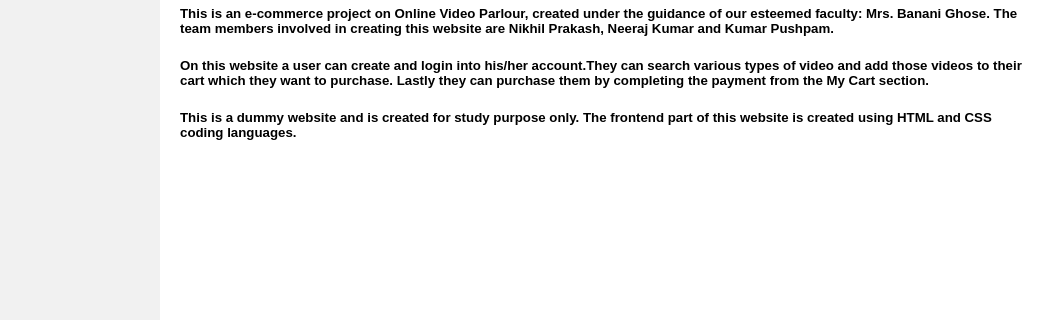
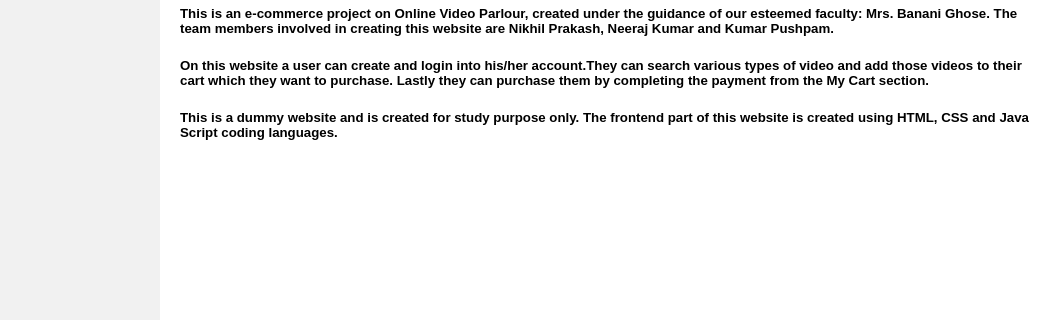
Before and after one commit to i-nikhil/OnlineVideoParlour, a plain HTML site: page AboutPage.html in a window 1280 px wide. Shown: the part 305-625 px from the top of the page, 224-1280 px from the left. Drawn offline with Linux system fonts and the light colour scheme.

Commit message:
Update AboutPage.html

```diff
--- a/AboutPage.html
+++ b/AboutPage.html
@@ -198,7 +198,7 @@ body {
 
     <h5>On this website a user can create and login into his/her account.They can search various types of video and add those videos to their cart which they want to purchase. Lastly they can purchase them by completing the payment from the My Cart section.</h5>
 
-    <h5>This is a dummy website and is created for study purpose only. The frontend part of this website is created using HTML and CSS coding languages.</h5>
+    <h5>This is a dummy website and is created for study purpose only. The frontend part of this website is created using HTML, CSS and Java Script coding languages.</h5>
 
   </div>
 </div>
```
